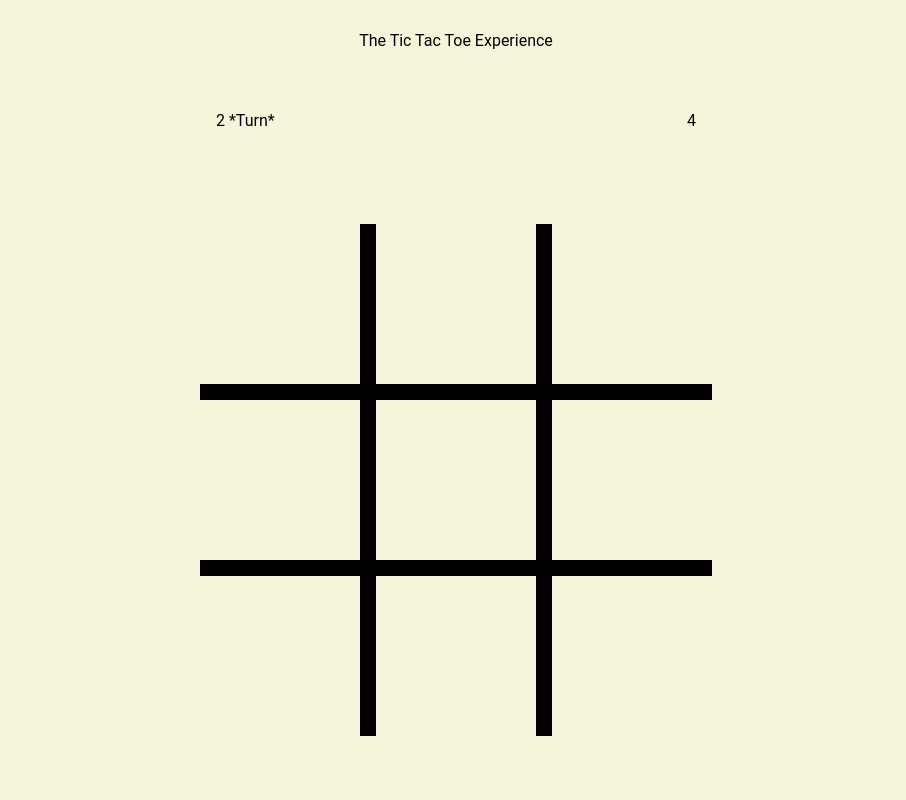
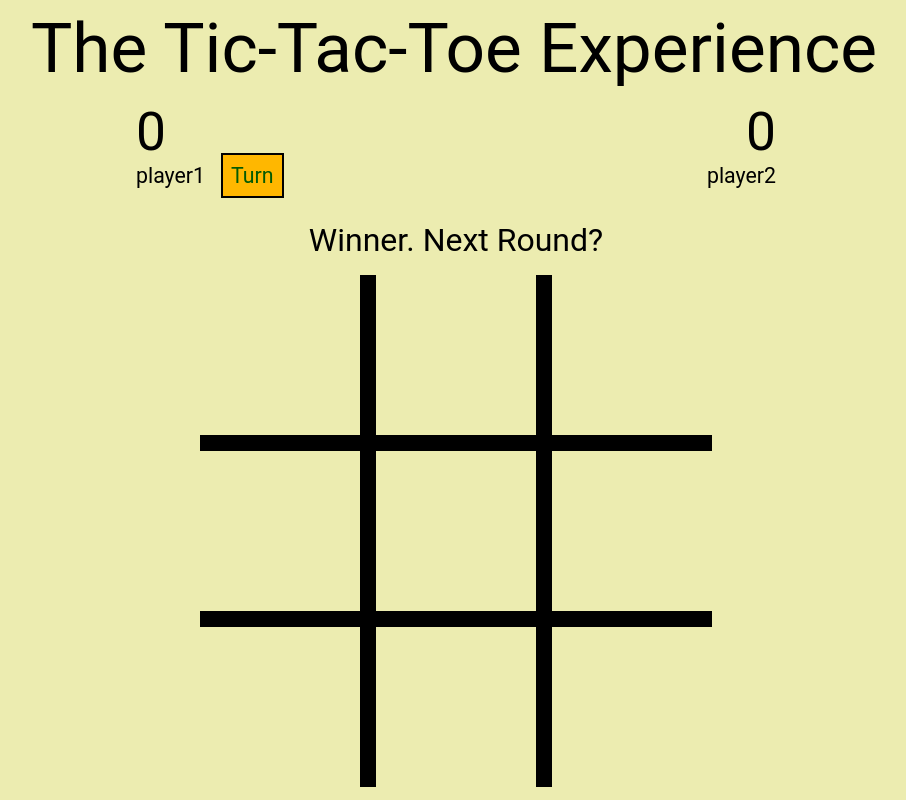
Before and after one commit to jacobdpcm/Tic-Tac-Toe, a plain HTML site: page index.html in a window 1280 px wide. Shown: the whole page, without its empty margins (184-1090 px from the left). Drawn offline with Linux system fonts and the light colour scheme.

Commit message:
Partial UI Missing Win and New Round

```diff
--- a/index.html
+++ b/index.html
@@ -7,12 +7,19 @@
     <title>Tic Tac Toe</title>
   </head>
   <body>
-    <div class="header">The Tic Tac Toe Experience</div>
+    <div class="header">The Tic-Tac-Toe Experience</div>
     <div class="score">
-      <div class="player1">2 *Turn*</div>
-      <div class="player2">4</div>
+      <div class="player1">
+        <div class="scorevalue">0</div>
+        <div class="player name one turn1">player1</div>
+      </div>
+      <div class="player2">
+        <div class="scorevalue player2score">0</div>
+        <div class="player name two">player2</div>
+      </div>
     </div>
     <div class="wrapper">
+      <div class="roundEnd">Winner. Next Round?</div>
       <div class="board">
         <div class="cell"></div>
         <div class="cell"></div>
--- a/style.css
+++ b/style.css
@@ -7,21 +7,62 @@ body {
     overflow-y: auto;
     overflow-x: auto;
     display: grid;
-    grid-template-rows: 5rem 5rem 1fr;
+    grid-template-rows: 6rem 6rem 1fr;
     grid-template-columns: 1fr;
     align-items: center;
     justify-items: center;
-    background-color: beige;
+    background-color: rgb(236, 236, 176);
+}
+
+.header{
+    font-size: 52pt;
+    padding: 1rem;
+    width: 850px;
 }
 
 .score {
     display: flex;
-    width: 30rem;
+    width: 40rem;
+    font-size: 40pt;
     justify-content: space-between;
+}
+
+.player2score {
+    text-align: end;
+}
+
+.player {
+    font-size: 16pt;
+}
+
+.turn1::after {
+    font-size: 16pt;
+    color: rgb(3, 90, 3);
+    content: "Turn";
+    background-color: rgb(255, 183, 0);
+    border: 2px solid black;
+    padding: .5rem;
+    margin-left: 1rem;
+}
+
+.turn2::before {
+    font-size: 16pt;
+    color: rgb(3, 90, 3);
+    content: "Turn";
+    background-color: rgb(255, 183, 0);
+    border: 2px solid black;
+    padding: .5rem;
+    margin-right: 1rem;
 }
 
 .wrapper {
 
+}
+
+.roundEnd {
+    text-align: center;
+    padding: 1rem;
+    font-size: 24pt;
 }
 
 .board {
@@ -31,8 +72,21 @@ body {
     background-color: black;
     gap: 1rem;
 
+
 }
 
 .cell {
-    background-color: beige;
+    background-color: rgb(236, 236, 176);
+    display: flex;
+    justify-content: center;
+    align-items: center;
+    font-size: 100pt;
 }
+
+.winner {
+    color: rgb(178, 8, 200);
+}
+
+.test {
+    background-color: black !important;
+}
```
